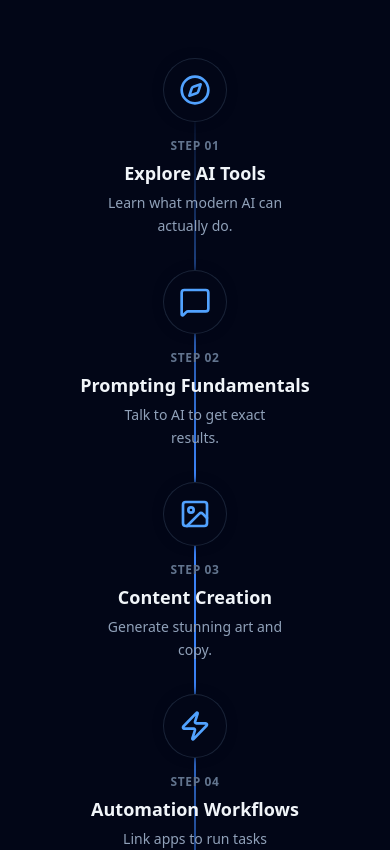
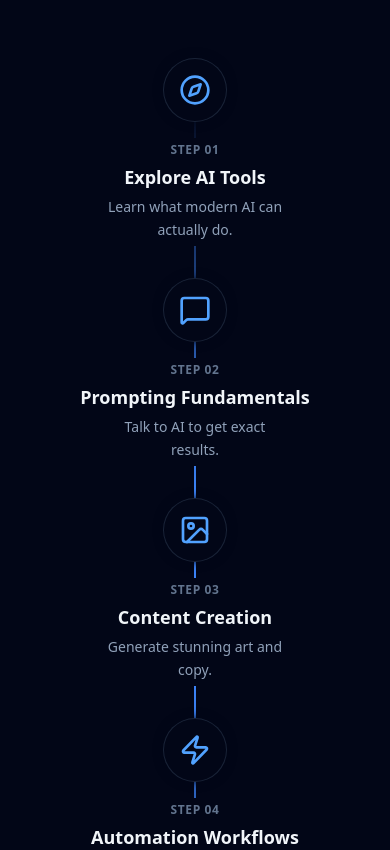
Before and after one commit to parv43/skillyugweb, a Next.js app: page / in a window 390 px wide. Shown: the part 8360-9210 px from the top of the page. Built offline with nearby package versions, Linux system fonts and the light colour scheme; no server answers.

Commit message:
fix: mask vertical animation line behind text in BootcampTimeline for mobile readability

```diff
--- a/src/components/BootcampTimeline.tsx
+++ b/src/components/BootcampTimeline.tsx
@@ -23,9 +23,11 @@ const BootcampStep = ({ icon: Icon, title, desc, index }: BootcampStepProps) =>
       <div className="w-16 h-16 rounded-full bg-[#020617] border border-slate-700/50 flex items-center justify-center mb-4 text-blue-400 group-hover:border-blue-500/30 transition-colors relative z-10 shadow-[0_0_10px_rgba(2,6,23,1)]">
         <Icon className="w-8 h-8" />
       </div>
-      <div className="text-xs font-bold text-slate-500 uppercase tracking-wider mb-2">Step 0{index + 1}</div>
-      <h3 className="text-lg font-bold text-slate-100 mb-2 leading-tight">{title}</h3>
-      <p className="text-sm text-slate-400 font-light leading-relaxed max-w-[180px]">{desc}</p>
+      <div className="bg-[#020617] relative z-10 flex flex-col items-center py-1 px-4">
+        <div className="text-xs font-bold text-slate-500 uppercase tracking-wider mb-2">Step 0{index + 1}</div>
+        <h3 className="text-lg font-bold text-slate-100 mb-2 leading-tight">{title}</h3>
+        <p className="text-sm text-slate-400 font-light leading-relaxed max-w-[180px]">{desc}</p>
+      </div>
     </div>
   )
 }
```
